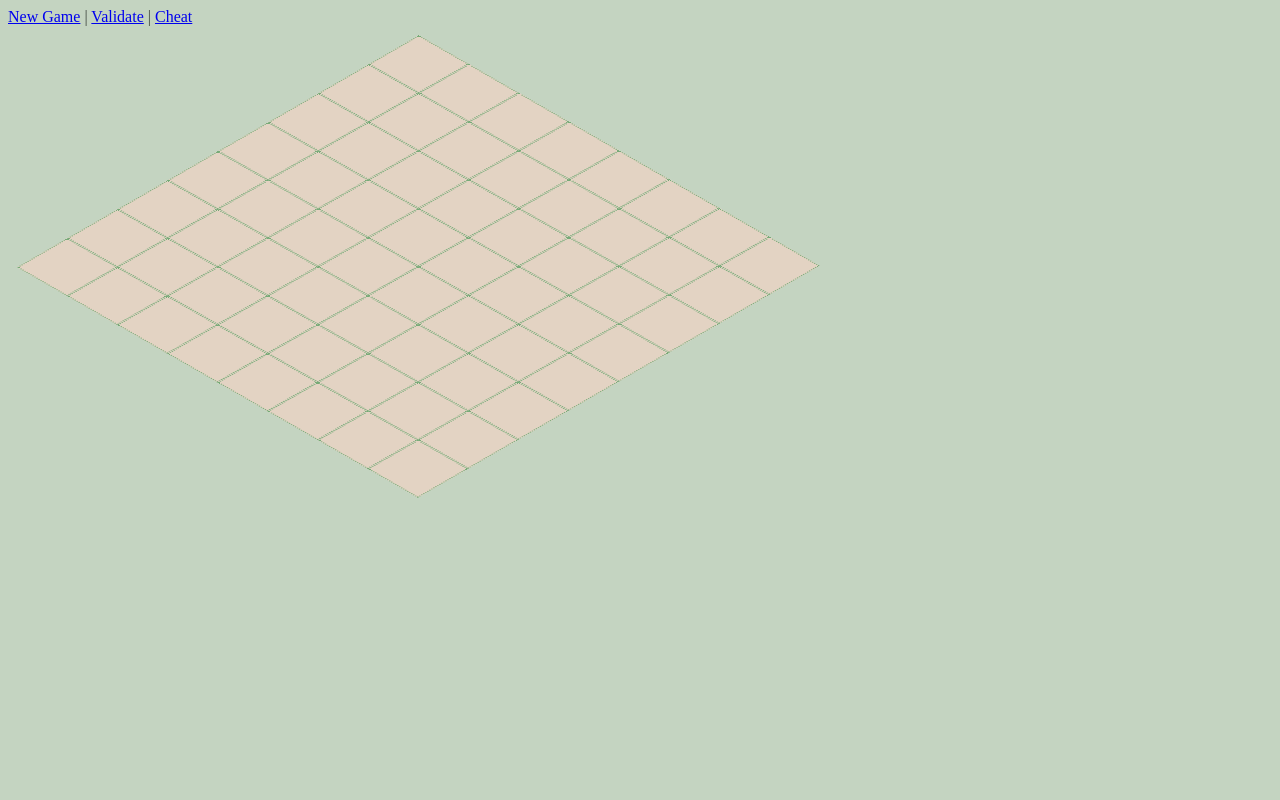
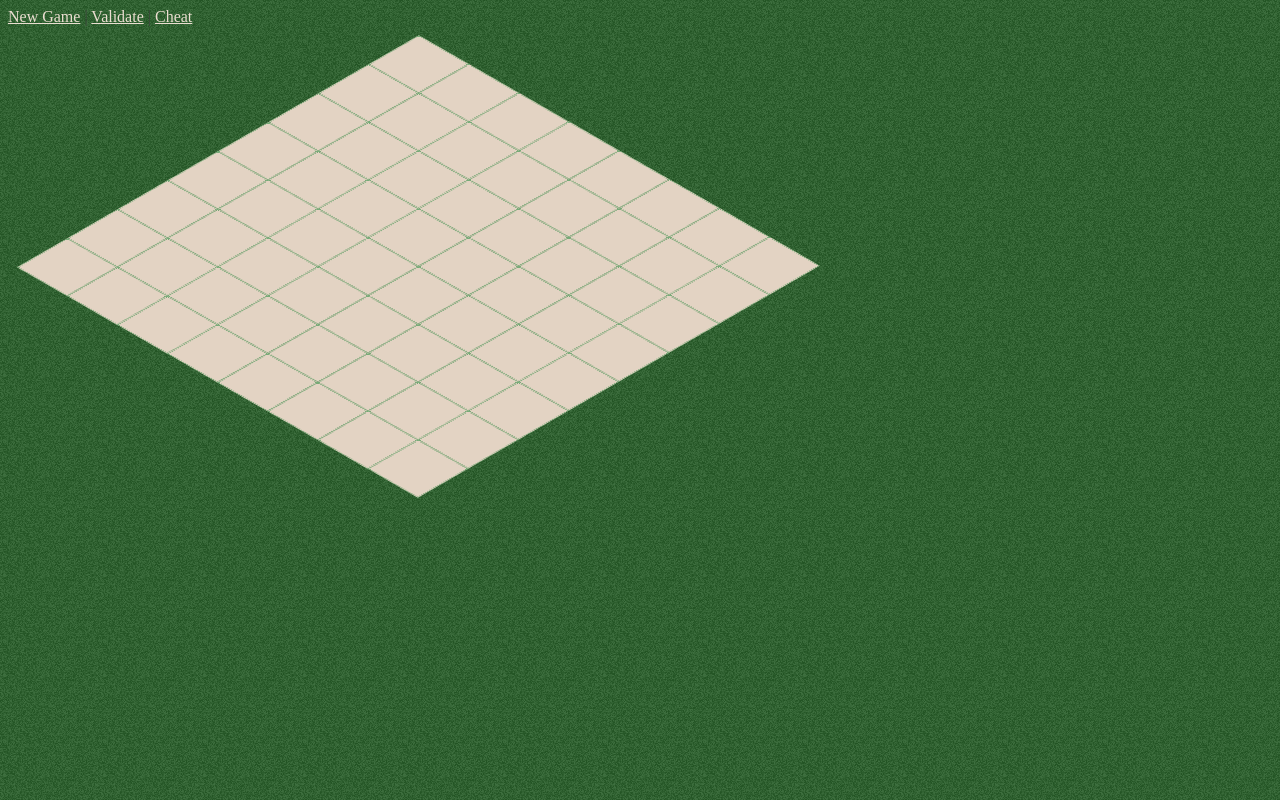
Before and after one commit to aakside/minesweeper, a plain HTML site: page index.html in a window 1280 px wide. Drawn offline with Linux system fonts and the light colour scheme.

Commit message:
Edit CSS
Change background to "grassy" image.
Change anchor color.

```diff
--- a/minesweeper.css
+++ b/minesweeper.css
@@ -1,6 +1,11 @@
 body {
   color: #3D453C;
   background-color: #C4D4C1;
+  background: url("grass.png") #275E29 repeat fixed;
+}
+
+a {
+  color: #EBDED1;
 }
 
 #grid_container {
```
Also changed, not shown: grass.png (added).
